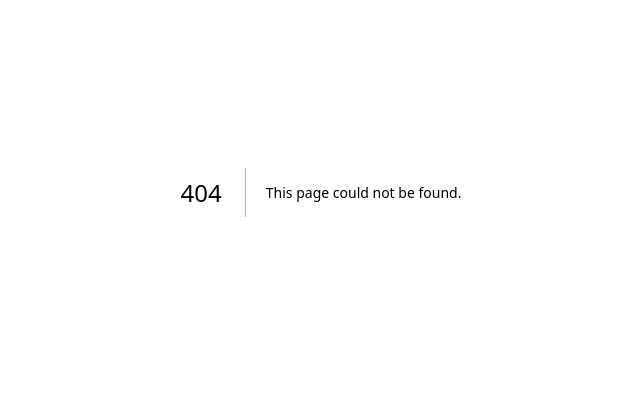
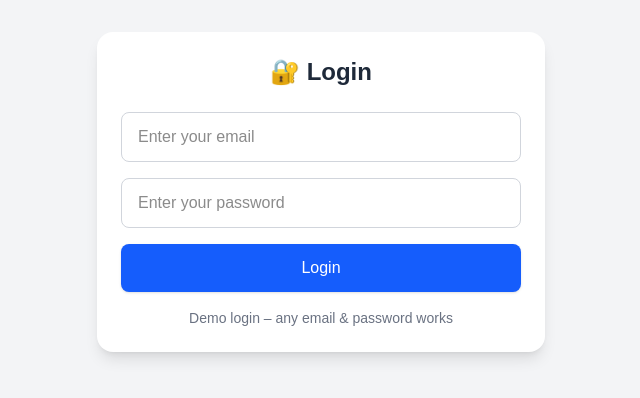
Before and after one commit to FvProgrammer123/notes-app-next, a Next.js app: page /login in a window 1280 px wide. Before the commit this address had no page. Shown: the part 208-606 px from the top of the page, without its empty margins (319-959 px from the left). Built offline with nearby package versions, Linux system fonts and the light colour scheme.

Commit message:
authguard added

```diff
--- /dev/null
+++ b/app/AuthGuard.tsx
@@ -0,0 +1,41 @@
+"use client";
+
+import { useEffect, ReactNode } from "react";
+import { useRouter, usePathname } from "next/navigation";
+
+type Props = {
+  children: ReactNode;
+};
+
+export default function AuthGuard({ children }: Props) {
+  const router = useRouter();
+  const pathname = usePathname();
+
+  useEffect(() => {
+    try {
+      const token = localStorage.getItem("token");
+      const publicRoutes = ["/login"];
+      const isPublic = publicRoutes.includes(pathname);
+      const commonRoutes = ['/', 'home']
+
+      if (commonRoutes.includes(pathname)) {
+        return;
+      }
+
+      if (!token && !isPublic) {
+        router.replace("/login");
+        return;
+      }
+
+      if (token && publicRoutes.includes(pathname)) {
+        router.replace("/");
+        return;
+      }
+    } catch (error) {
+      // Silent error handling
+    }
+
+  }, [pathname, router]);
+
+  return <>{children}</>;
+}
--- a/app/layout.tsx
+++ b/app/layout.tsx
@@ -2,6 +2,7 @@ import type { Metadata } from "next";
 import { Geist, Geist_Mono } from "next/font/google";
 import "./globals.css";
 import Providers from "./providers";
+import AuthGuard from "./AuthGuard";
 
 const geistSans = Geist({
   variable: "--font-geist-sans",
@@ -29,7 +30,9 @@ export default function RootLayout({
       className={`${geistSans.variable} ${geistMono.variable} h-full antialiased`}
     >
       <body className="min-h-full flex flex-col">
-        <Providers>{children}</Providers>
+        <Providers>
+          <AuthGuard>{children}</AuthGuard>
+        </Providers>
       </body>
     </html>
   );
--- /dev/null
+++ b/app/login/page.tsx
@@ -0,0 +1,59 @@
+"use client";
+
+import { useState } from "react";
+import { useRouter } from "next/navigation";
+
+export default function LoginPage() {
+  const [email, setEmail] = useState("");
+  const [password, setPassword] = useState("");
+  const router = useRouter();
+
+  const handleLogin = () => {
+    // Simple validation
+    if (!email || !password) return;
+
+    // Store token
+    localStorage.setItem("token", "my-secret-token");
+
+    // Redirect after login
+    router.push("/");
+  };
+
+  return (
+    <main className="min-h-screen bg-gray-100 flex items-center justify-center p-6">
+      <div className="w-full max-w-md bg-white rounded-2xl shadow-lg p-6">
+
+        <h1 className="text-2xl font-bold text-gray-800 mb-6 text-center">
+          🔐 Login
+        </h1>
+
+        <input
+          type="email"
+          placeholder="Enter your email"
+          value={email}
+          onChange={(e) => setEmail(e.target.value)}
+          className="w-full border border-gray-300 rounded-lg px-4 py-3 mb-4 focus:outline-none focus:ring-2 focus:ring-blue-500"
+        />
+
+        <input
+          type="password"
+          placeholder="Enter your password"
+          value={password}
+          onChange={(e) => setPassword(e.target.value)}
+          className="w-full border border-gray-300 rounded-lg px-4 py-3 mb-4 focus:outline-none focus:ring-2 focus:ring-blue-500"
+        />
+
+        <button
+          onClick={handleLogin}
+          className="w-full bg-blue-600 hover:bg-blue-700 text-white py-3 rounded-lg shadow transition"
+        >
+          Login
+        </button>
+
+        <p className="text-center text-sm text-gray-500 mt-4">
+          Demo login – any email & password works
+        </p>
+      </div>
+    </main>
+  );
+}
```
